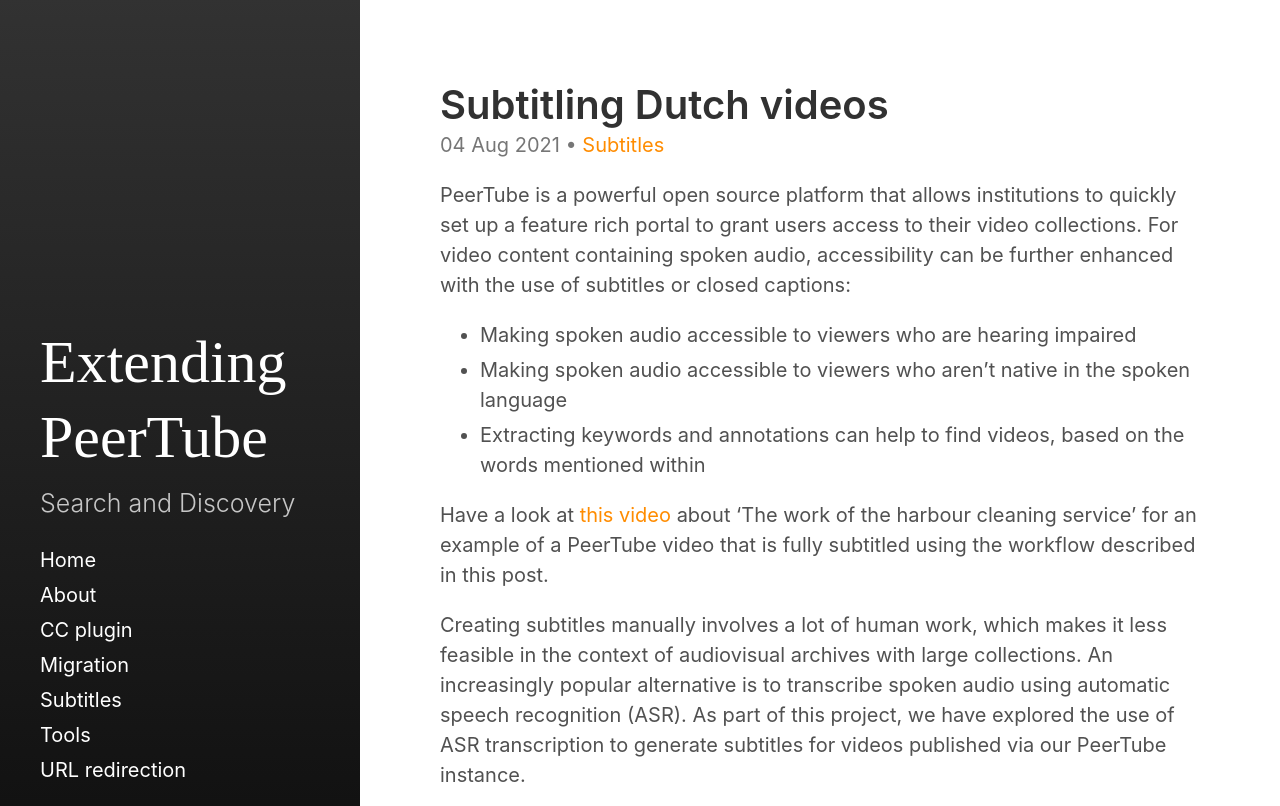
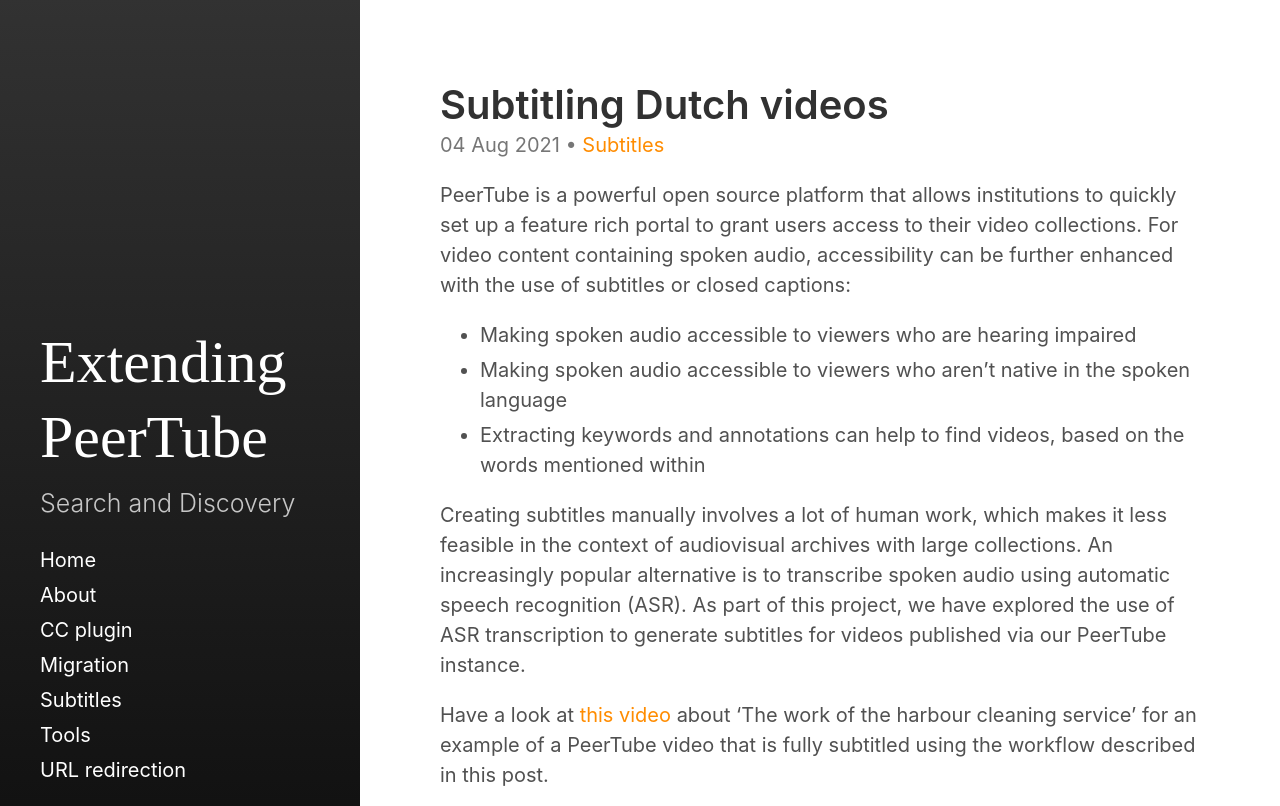
Before and after one commit to beeldengeluid/extending-peertube, a Jekyll site: the page built from _posts/2021-08-04-subtitling-Dutch-videos.md, in a window 1280 px wide and 900 px high, cut to the strip 0-806 px from the top of the window. Built offline with Jekyll 4.4.1, drawn with Linux system fonts in a browser that asks for light colours.

```diff
--- a/_posts/2021-08-04-subtitling-Dutch-videos.md
+++ b/_posts/2021-08-04-subtitling-Dutch-videos.md
@@ -11,11 +11,11 @@ PeerTube is a powerful open source platform that allows institutions to quickly
 * Making spoken audio accessible to viewers who aren’t native in the spoken language
 * Extracting keywords and annotations can help to find videos, based on the words mentioned within
 
-Have a look at [this video](https://peertube.beeldengeluid.nl/w/39a48fdb-c55e-46e6-9ab3-e988798c9ea7?subtitle=nl) about 'The work of the harbour cleaning service' for an example of a PeerTube video that is fully subtitled using the workflow described in this post.
-
 <!--more-->
 
 Creating subtitles manually involves a lot of human work, which makes it less feasible in the context of audiovisual archives with large collections. An increasingly popular alternative is to transcribe spoken audio using automatic speech recognition (ASR). As part of this project, we have explored the use of ASR transcription to generate subtitles for videos published via our PeerTube instance.
+
+Have a look at [this video](https://peertube.beeldengeluid.nl/w/39a48fdb-c55e-46e6-9ab3-e988798c9ea7?subtitle=nl) about 'The work of the harbour cleaning service' for an example of a PeerTube video that is fully subtitled using the workflow described in this post.
 
 <div class="embed-responsive embed-responsive-16by9">
   <iframe class="embed-responsive-item" sandbox="allow-same-origin allow-scripts allow-popups" title="Het werk van de haven-schoonmaakdienst" src="https://peertube.beeldengeluid.nl/videos/embed/39a48fdb-c55e-46e6-9ab3-e988798c9ea7?subtitle=nl&warningTitle=0" frameborder="0" allowfullscreen></iframe>
```
